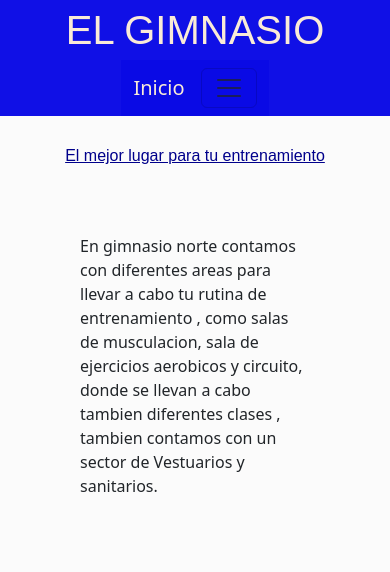
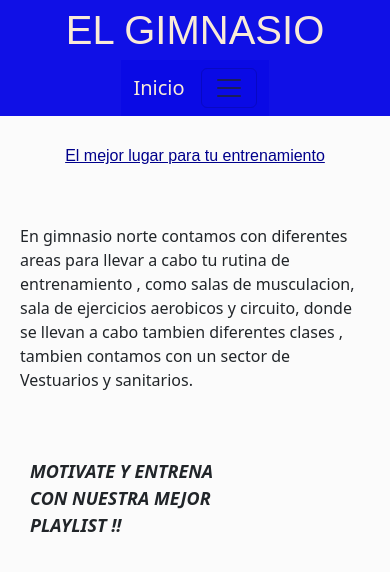
Before and after one commit to MaximilianoSulsenti/gymnorte, a website: page pages/elgimnasio.html in a window 390 px wide. Shown: the top 572 px of the page. Drawn offline with nearby package versions, Linux system fonts and the light colour scheme; grey boxes are pictures that could not be loaded.

Commit message:
cambios para responsive

```diff
--- a/styles/styles.css
+++ b/styles/styles.css
@@ -99,7 +99,7 @@ padding: 30px;
 justify-content: space-between;
 }
 .textoelgym{
-padding: 30px 80px;
+padding: 30px 8git0px;
 font-size: x-large;
 }
 .carousel {
```
